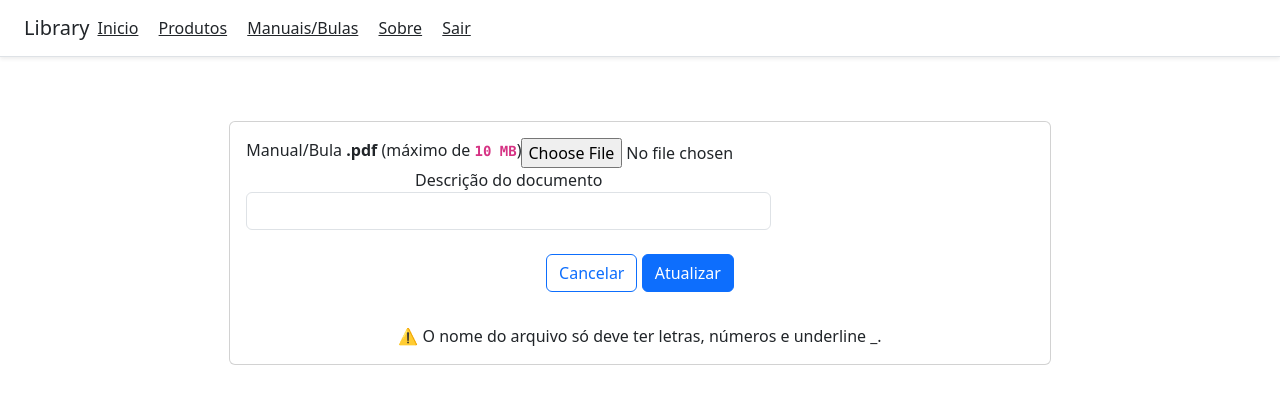
After one commit to douglascarlos-dev/Product-Library, a PHP site: template view/documents_upload.php in a window 1280 px wide. The commit adds this page. Shown: the top 404 px of the page. Run offline with PHP 8.4, Linux system fonts and the light colour scheme; the template is opened without the code that fills it, so the values that code supplies are empty; a stand-in replaces the project's code that opens the database connection; some libraries are stand-ins or nearby versions.

Commit message:
:alembic: Melhorias para atualização de documentos

```diff
--- a/view/documents_edit.php
+++ b/view/documents_edit.php
@@ -62,7 +62,7 @@ function Mask($mask,$str){
         <br><br><a class="btn btn-info" href="<?php echo URLROOT; ?>/documents/upload/<?php echo $documents->getFileName(); ?>" role="button">Carregar Nova Versão</a>
     </div>
     <div class="form-group col-md-2">
-      <center><a href="<?php echo URLROOT; ?>/pdf/<?php echo $documents->getFileName()."?t=".strtotime($documents->getCreated()); ?>" target="_blank"><img src="<?php echo URLROOT; ?>/img/pdf.svg" alt="Image preview" class="thumbnail" width="90" height="120"></a></center>
+      <center><a href="<?php echo URLROOT; ?>/pdf/<?php echo $documents->getFileName()."?t=".strtotime($documents->getUpdated()); ?>" target="_blank"><img src="<?php echo URLROOT; ?>/img/pdf.svg" alt="Image preview" class="thumbnail" width="90" height="120"></a></center>
     </div>
     <div class="form-group col-md-2">
       <label for="inputSku">Páginas</label>
@@ -74,11 +74,11 @@ function Mask($mask,$str){
     </div>
     <div class="form-group col-md-2">
       <label for="inputSku">Carregado</label>
-      <input type="text" class="form-control" id="inputSku" name="sku" value="<?php echo $documents->getCreated(); ?>" maxlength="100" readonly>
+      <input type="text" class="form-control" id="inputSku" name="sku" value="<?php echo $documents->formatDate($documents->getCreated()); ?>" maxlength="100" readonly>
     </div>
     <div class="form-group col-md-2">
       <label for="inputSku">Atualizado</label>
-      <input type="text" class="form-control" id="inputSku" name="sku" value="<?php echo $documents->getUpdated(); ?>" maxlength="100" readonly>
+      <input type="text" class="form-control" id="inputSku" name="sku" value="<?php echo $documents->formatDate($documents->getUpdated()); ?>" maxlength="100" readonly>
     </div>
   </div>
   <div class="form-row">
--- /dev/null
+++ b/view/documents_upload.php
@@ -0,0 +1,44 @@
+<!doctype html>
+<html lang="pt-br">
+  <head>
+    <!-- Required meta tags -->
+    <meta charset="utf-8">
+    <meta name="viewport" content="width=device-width, initial-scale=1, shrink-to-fit=no">
+    <!-- Bootstrap CSS -->
+    <link rel="stylesheet" href="<?php echo URLROOT; ?>/css/bootstrap.min.css" crossorigin="anonymous">
+    <title>Library</title>
+    <style>
+        #main_area {
+            margin-top: 50px;
+        }
+    </style>
+  </head>
+  <body>
+  <?php require_once 'menu.php'; ?>
+  <div class="px-3 py-3 pt-md-5 pb-md-4 mx-auto text-center col-md-8 order-md-1">
+  <div class="card">
+    <div class="card-body">
+      <form name="register" action="<?php echo URLROOT; ?>/documents/fileupdate/<?php echo $documents->getFileName(); ?>" method="post" enctype="multipart/form-data">
+        <div class="form-row">
+          <div class="input-group col-md-4">
+            <label for="inputDocument">Manual/Bula <strong>.pdf</strong> (máximo de <strong><code class="highlighter-rouge">10 MB</code></strong>)</label>
+            <input type="file" class="form-control-file" id="inputDocument" name="document" accept="application/pdf" required>
+          </div>
+          <div class="form-group col-md-8">
+            <label for="inputDescricao">Descrição do documento</label>
+            <input type="text" class="form-control" id="inputDescricao" name="descricao" maxlength="100" value="<?php echo $documents->getDescription(); ?>" readonly>
+          </div>
+        </div>
+        <br><a class="btn btn-outline-primary" href="<?php echo URLROOT; ?>/documents/edit/<?php echo $documents->getFileName(); ?>" role="button">Cancelar</a>
+        <button type="submit" class="btn btn-primary">Atualizar</button>
+      </form>
+    </div>
+    <div class="card-body">
+      ⚠️ O nome do arquivo só deve ter letras, números e underline _.
+    </div>
+    </div>
+</div>
+<script type="text/javascript" src="<?php echo URLROOT; ?>/js/jquery-3.5.1.slim.min.js"></script>
+<script src="<?php echo URLROOT; ?>/js/bootstrap.bundle.min.js" crossorigin="anonymous"></script>
+</body>
+</html>
--- a/view/products_edit.php
+++ b/view/products_edit.php
@@ -126,7 +126,7 @@ foreach($video as &$video_value):
         </div>
         <div class="form-group col-md-2">
             <label for="inputSku">Resolução</label>
-            <input type="text" class="form-control" id="inputSku" name="sku" value="600p (600 x 600)" maxlength="100" readonly>
+            <input type="text" class="form-control" id="inputSku" name="sku" value="720p (720 x 720)" maxlength="100" readonly>
         </div>
         <div class="form-group col-md-2">
             <label for="inputSku">Tamanho</label>
--- a/view/video_new.php
+++ b/view/video_new.php
@@ -21,7 +21,7 @@
       <form name="register" action="<?php echo URLROOT; ?>/video/save/<?php echo $stock_keeping_unit; ?>" method="post" enctype="multipart/form-data">
         <div class="form-row">
           <div class="input-group col-md-12">
-            <label for="exampleFormControlFile1">Vídeo (máximo de 2 MB)</label>
+            <label for="exampleFormControlFile1">Vídeo (máximo de 2 MB) 720 Pixels sem áudio</label>
             <input type="file" class="form-control-file" id="inputVideo" name="video" accept="video/mp4,video/x-m4v">
           </div>
         </div>
@@ -30,7 +30,8 @@
       </form>
 
       <div class="card-body">
-        ⚠️ Favor arguardar enquanto o vídeo é carregado.
+        ⚠️ Favor arguardar enquanto o vídeo é carregado.<br>
+        💡 Para Comprimir o vídeo use o site <a href="https://www.comprimirvideo.com.br" target="_blank">https://www.comprimirvideo.com.br/</a>.
       </div>
       </div>
 </div>
```
Also changed, not shown: controller/DocumentsController.php (+56 -0 lines), model/documentsModel.php (+8 -2 lines), 1 other file.
